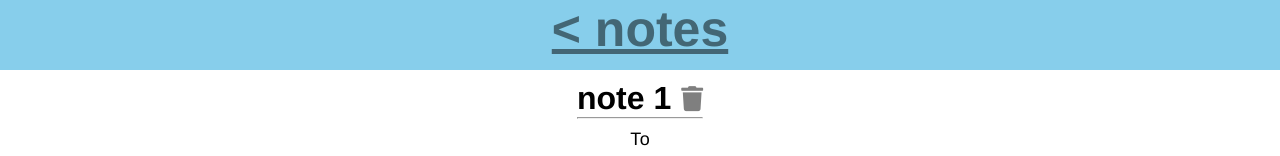
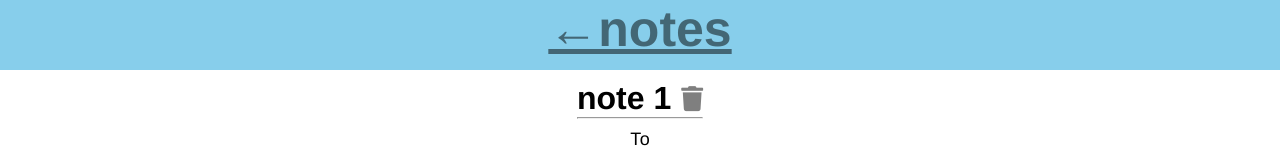
Before and after one commit to JollyR0ger42/Vue-Todo, a Vue app: page /notes/0 in a window 1280 px wide. Shown: the top 156 px of the page. Built offline with nearby package versions, Linux system fonts and the light colour scheme.

Commit message:
make delete note more smart

```diff
--- a/src/App.vue
+++ b/src/App.vue
@@ -2,7 +2,7 @@
   <div id="app">
     <div id="nav">
       <router-link class="home-link" to="/">
-        {{!$route.params.id ? 'notes' : '< notes'}}
+        {{!$route.params.id ? 'notes' : '&larr;notes'}}
       </router-link>
       <NoteAddButton v-if="!$route.params.id" @toggle-add-form="showAddForm = true"/>
     </div>
--- a/src/components/NoteDeleteButton.vue
+++ b/src/components/NoteDeleteButton.vue
@@ -14,7 +14,9 @@ export default {
       EventBus.$emit('confirmation', {
         action: () => {
           this.removeNote(this.id)
-          this.$router.push('/')
+          if(this.$router.currentRoute.path !== '/'){
+            this.$router.push('/')
+          }
         },
         text: 'Delete note?'
       })
```
